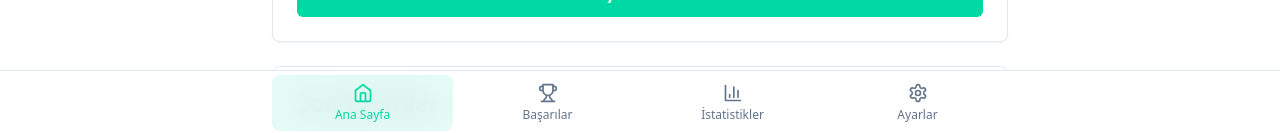
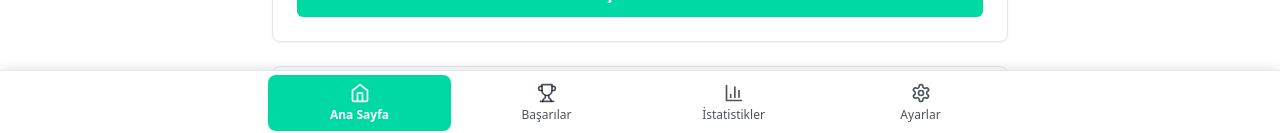
Before and after one commit to hasankemaldemirci/finansor, a React (Vite) app: page / in a window 1280 px wide. Shown: the part 665-798 px from the top of the page. Built offline with nearby package versions, Linux system fonts and the light colour scheme.

Commit message:
feat: updates navbar

```diff
--- a/src/shared/components/layout/Navigation.tsx
+++ b/src/shared/components/layout/Navigation.tsx
@@ -14,8 +14,8 @@ export function Navigation() {
   ];
 
   return (
-    <nav className="fixed bottom-0 left-0 right-0 z-50 border-t bg-background/85 backdrop-blur-lg supports-[backdrop-filter]:bg-background/85">
-      <div className="container mx-auto px-4 max-w-3xl">
+    <nav className="fixed bottom-0 left-0 right-0 z-50 border-t bg-background/95 backdrop-blur-lg supports-[backdrop-filter]:bg-background/95 shadow-[0_-2px_10px_rgba(0,0,0,0.1)]">
+      <div className="container mx-auto px-3 max-w-3xl">
         <div className="flex items-center justify-around h-16 gap-1">
           {navItems.map((item) => {
             const Icon = item.icon;
@@ -28,8 +28,8 @@ export function Navigation() {
                 className={cn(
                   'flex flex-1 flex-col items-center justify-center gap-1 py-2 rounded-lg transition-colors',
                   isActive
-                    ? 'text-primary bg-primary/10'
-                    : 'text-muted-foreground hover:text-primary hover:bg-primary/5'
+                    ? 'text-white bg-primary font-semibold shadow-sm'
+                    : 'text-foreground/70 hover:text-primary hover:bg-primary/10'
                 )}
               >
                 <Icon className="h-5 w-5" />
```
